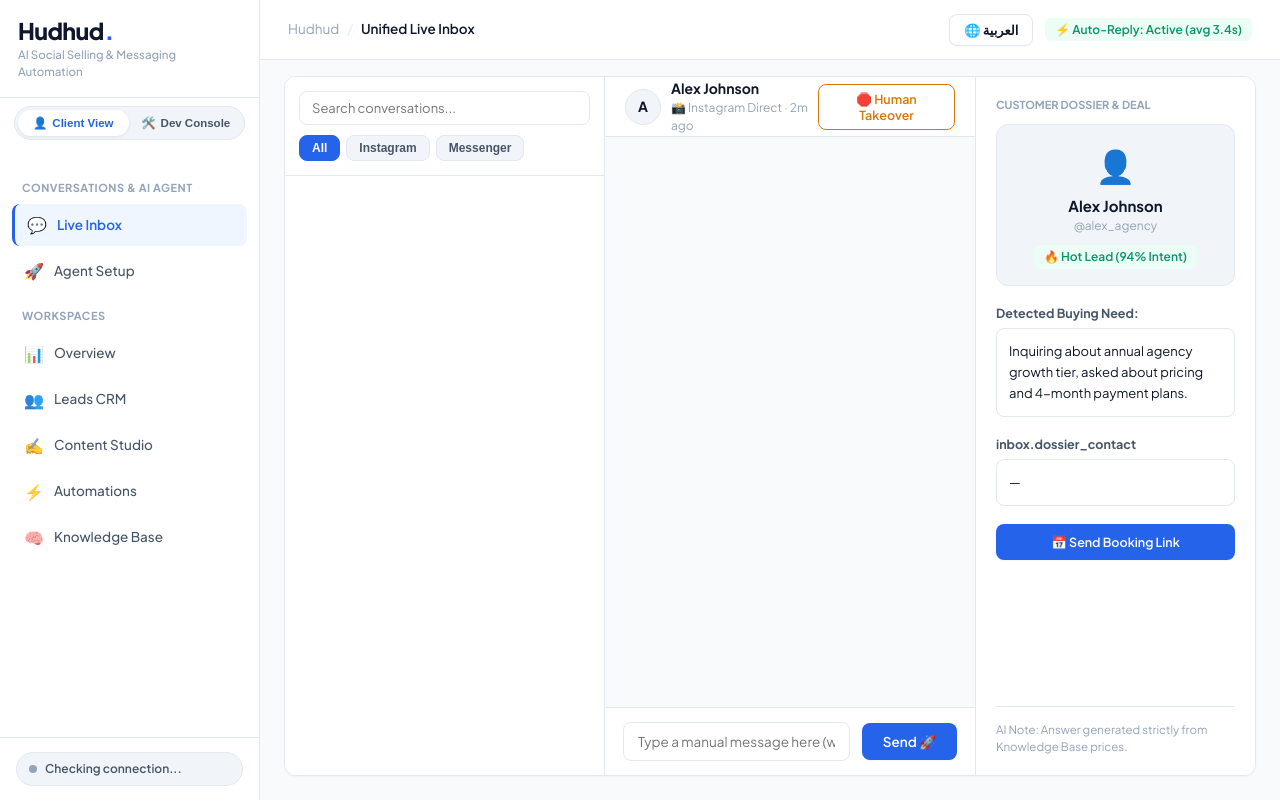
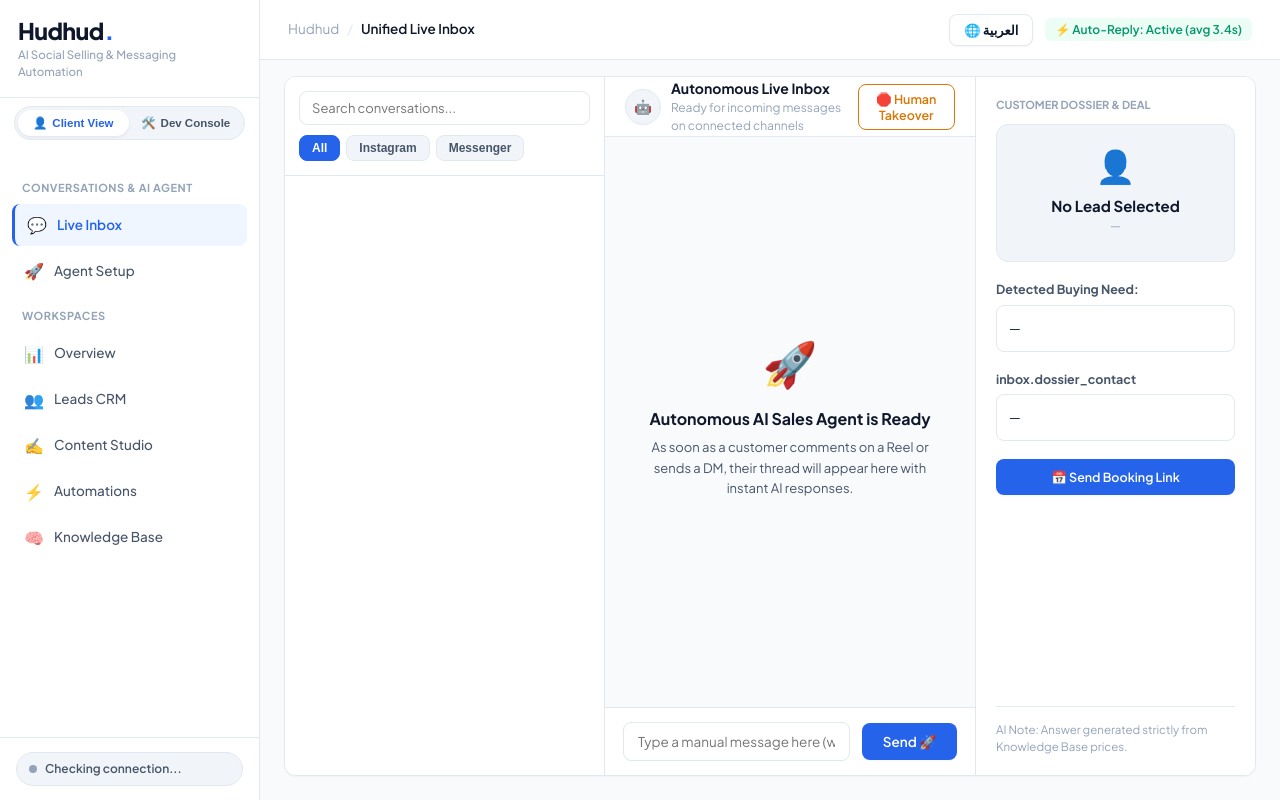
Before and after one commit to karim-abdalwahid/hudhud-radar, a Python web app: template src/templates/inbox.html in a window 1280 px wide. Run offline with Jinja, Linux system fonts and the light colour scheme; the template is opened without the code that fills it, so the values that code supplies are empty.

Commit message:
fix(inbox): remove hardcoded demo persona (Alex Johnson) + fake intent badge + invented 3.2s response times; honest empty state shown immediately while real conversations load; +3 template regression tests (116/116)

```diff
--- a/src/templates/inbox.html
+++ b/src/templates/inbox.html
@@ -292,10 +292,10 @@
                         <!-- Chat Header -->
                         <div class="chat-top">
                             <div style="display: flex; align-items: center; gap: 10px;">
-                                <div class="conv-avatar" id="active-chat-avatar" style="width: 36px; height: 36px; font-size: 14px;">A</div>
+                                <div class="conv-avatar" id="active-chat-avatar" style="width: 36px; height: 36px; font-size: 14px;">·</div>
                                 <div>
-                                    <div style="font-size: 14px; font-weight: 700; color: var(--text-primary);" id="active-chat-name">Alex Johnson</div>
-                                    <div style="font-size: 12px; color: var(--text-muted);" id="active-chat-channel">📸 Instagram Direct · 2m ago</div>
+                                    <div style="font-size: 14px; font-weight: 700; color: var(--text-primary);" id="active-chat-name"></div>
+                                    <div style="font-size: 12px; color: var(--text-muted);" id="active-chat-channel"></div>
                                 </div>
                             </div>
 
@@ -331,10 +331,10 @@
                             <div style="font-size: 11px; font-weight: 700; color: var(--text-muted); text-transform: uppercase; margin-bottom: 10px;" data-i18n="inbox.dossier_title">Customer Dossier & Deal</div>
                             <div style="text-align: center; padding: 16px; background: var(--bg-subtle); border-radius: var(--radius-md); border: 1px solid var(--border-default);">
                                 <div style="font-size: 32px; margin-bottom: 6px;">👤</div>
-                                <div style="font-weight: 700; font-size: 15px; color: var(--text-primary);" id="lead-panel-name">Alex Johnson</div>
-                                <div style="font-size: 12px; color: var(--text-muted);" id="lead-panel-handle">@alex_agency</div>
+                                <div style="font-weight: 700; font-size: 15px; color: var(--text-primary);" id="lead-panel-name"></div>
+                                <div style="font-size: 12px; color: var(--text-muted);" id="lead-panel-handle"></div>
                                 <div style="margin-top: 10px;">
-                                    <span class="badge badge-success" id="lead-panel-badge">🔥 Hot Lead (94% Intent)</span>
+                                    <span class="badge badge-success" id="lead-panel-badge" style="display: none;"></span>
                                 </div>
                             </div>
                         </div>
@@ -342,7 +342,7 @@
                         <div>
                             <div style="font-size: 12.5px; font-weight: 700; color: var(--text-secondary); margin-bottom: 6px;" data-i18n="inbox.dossier_interest">Detected Buying Need:</div>
                             <div style="font-size: 13px; line-height: 1.6; background: #ffffff; padding: 12px; border-radius: var(--radius-sm); border: 1px solid var(--border-default); color: var(--text-primary);" id="lead-panel-need">
-                                Inquiring about annual agency growth tier, asked about pricing and 4-month payment plans.
+                                —
                             </div>
                         </div>
 
@@ -504,6 +504,9 @@
 
             document.getElementById('lead-panel-name').textContent = conv.name;
             document.getElementById('lead-panel-handle').textContent = conv.handle;
+            // Honest dossier: no "buying need" source exists yet — show placeholder, never invent
+            const needEl = document.getElementById('lead-panel-need');
+            if (needEl) needEl.textContent = '—';
             // Real captured contact info (Zero-Fabrication)
             document.getElementById('lead-panel-badge').textContent = conv.contactCaptured
                 ? (isAr ? '✅ تم التقاط بيانات التواصل' : '✅ Contact Captured')
@@ -538,13 +541,11 @@
                 const row = document.createElement('div');
                 row.className = `bubble-row ${m.sender === 'customer' ? 'incoming' : 'outgoing'}`;
 
-                const badgeText = isAr ? `⚡ تم الرد بالذكاء الاصطناعي (${m.responseTime || '3.2s'})` : `⚡ AI Replied in ${m.responseTime || '3.2s'}`;
-
                 row.innerHTML = `
                     <div class="bubble">
                         ${m.text}
                     </div>
-                    ${m.sender === 'ai' ? `<span class="ai-badge-pill">${badgeText}</span>` : ''}
+                    ${m.sender === 'agent' ? `<span class="ai-badge-pill">${isAr ? '🤖 رد الوكيل الذكي' : '🤖 AI Agent'}</span>` : ''}
                     <div style="font-size: 10px; color: var(--text-muted); margin-top: 3px; align-self: ${m.sender === 'customer' ? 'flex-start' : 'flex-end'};">
                         ${m.time}
                     </div>
@@ -653,6 +654,8 @@
         }
 
         document.addEventListener('DOMContentLoaded', () => {
+            // Show the honest empty state immediately — real data replaces it when loaded
+            renderEmptyChat();
             fetchLiveConversations();
         });
 
```
Also changed, not shown: tests/test_inbox_template.py (added, +29 -0 lines).
